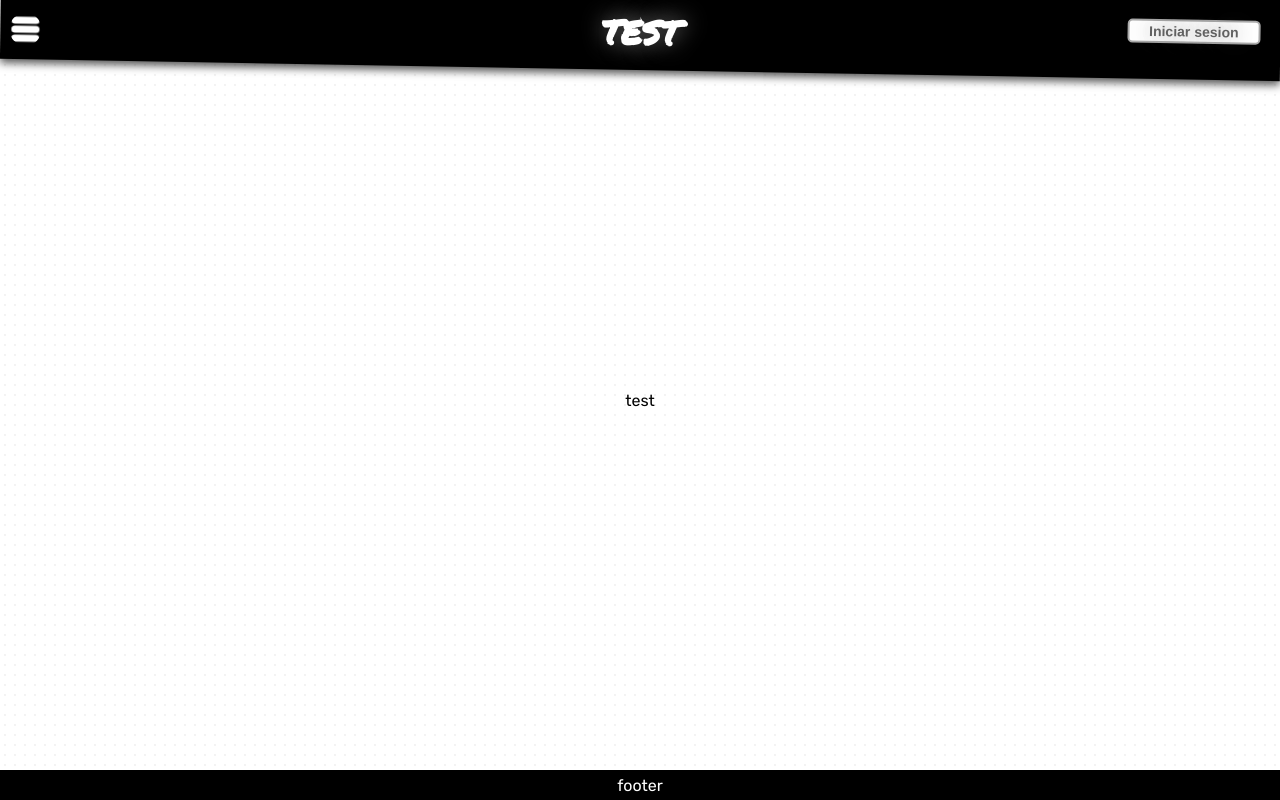
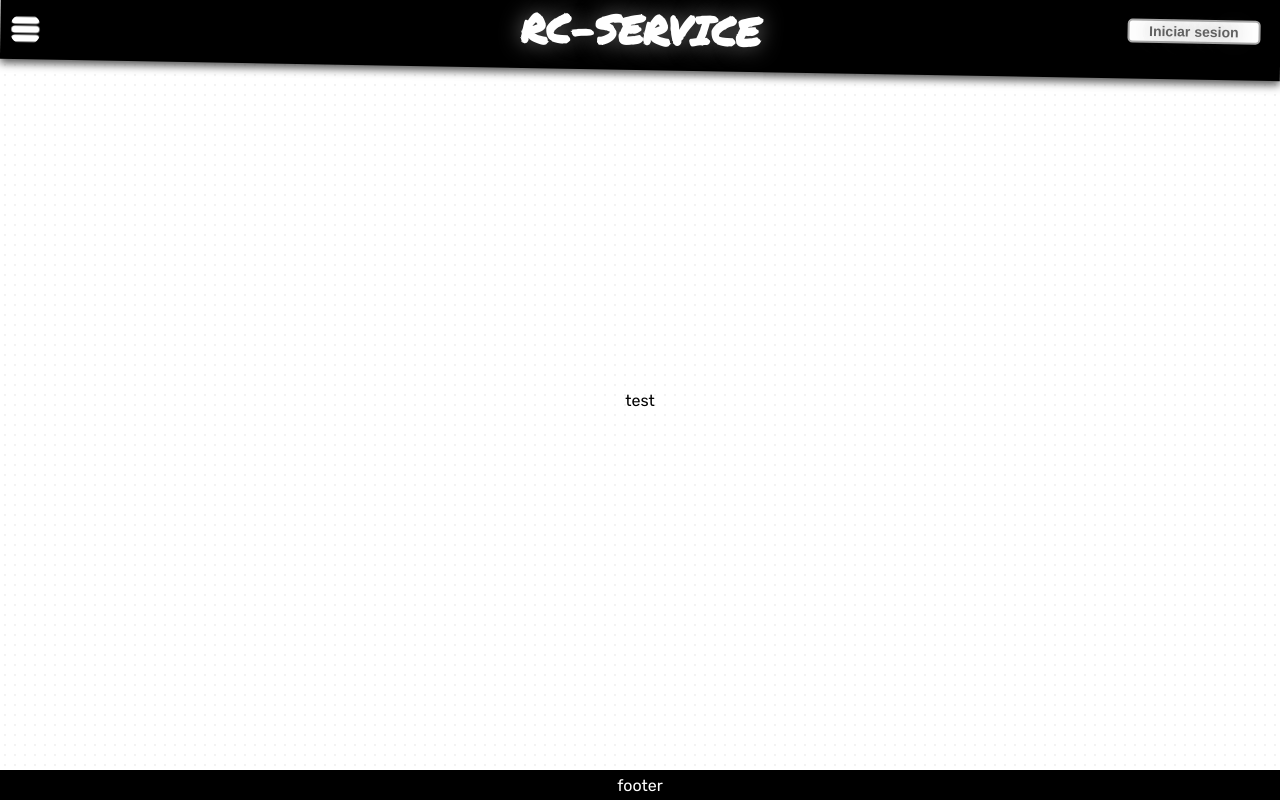
Before and after one commit to develop1997/RC-SERVICE-FRONT-END, a React (Create React App) app: page / in a window 1280 px wide. Built offline with nearby package versions, Linux system fonts and the light colour scheme; a web font is replaced by a local one.

Commit message:
name fix

```diff
--- a/package.json
+++ b/package.json
@@ -1,5 +1,5 @@
 {
-  "name": "front-end",
+  "name": "rc-service",
   "version": "0.1.0",
   "private": true,
   "dependencies": {
--- a/public/index.html
+++ b/public/index.html
@@ -24,7 +24,7 @@
       work correctly both with client-side routing and a non-root public URL.
       Learn how to configure a non-root public URL by running `npm run build`.
     -->
-    <title>React App</title>
+    <title>RC-SERVICE</title>
   </head>
   <body>
     <noscript>You need to enable JavaScript to run this app.</noscript>
--- a/src/layouts/MainLayout.js
+++ b/src/layouts/MainLayout.js
@@ -49,7 +49,7 @@ const MainLayout = (props) => {
 					onClick={handclickMenu}
 					onMouseEnter={handleMenuHover}
 					onMouseLeave={handleMenuLeave}></button>
-				<Link to="/">test</Link>
+				<Link to="/">RC-SERVICE</Link>
 				{isLoggedIn ? (
 					<></>
 				) : (
```
Also changed, not shown: public/manifest.json, 1 other file (tests, documents, lock files or other folders).
